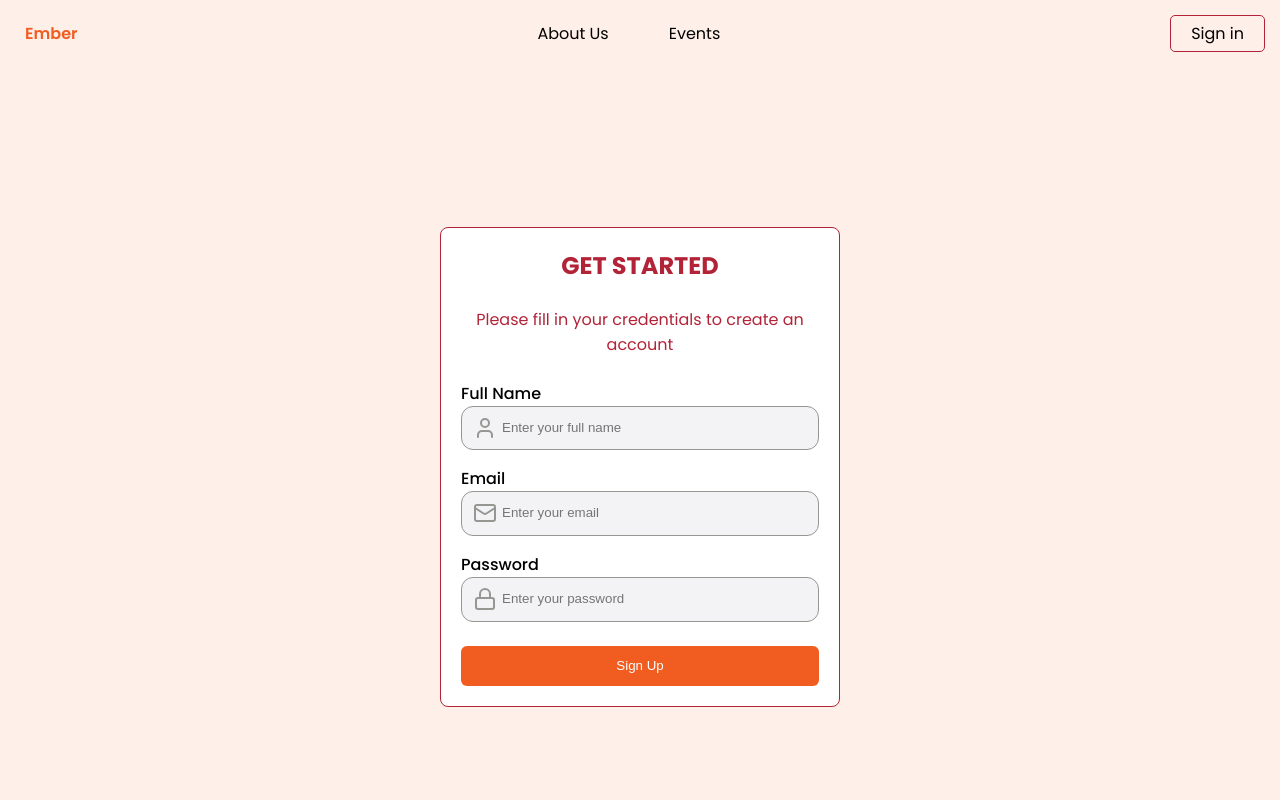
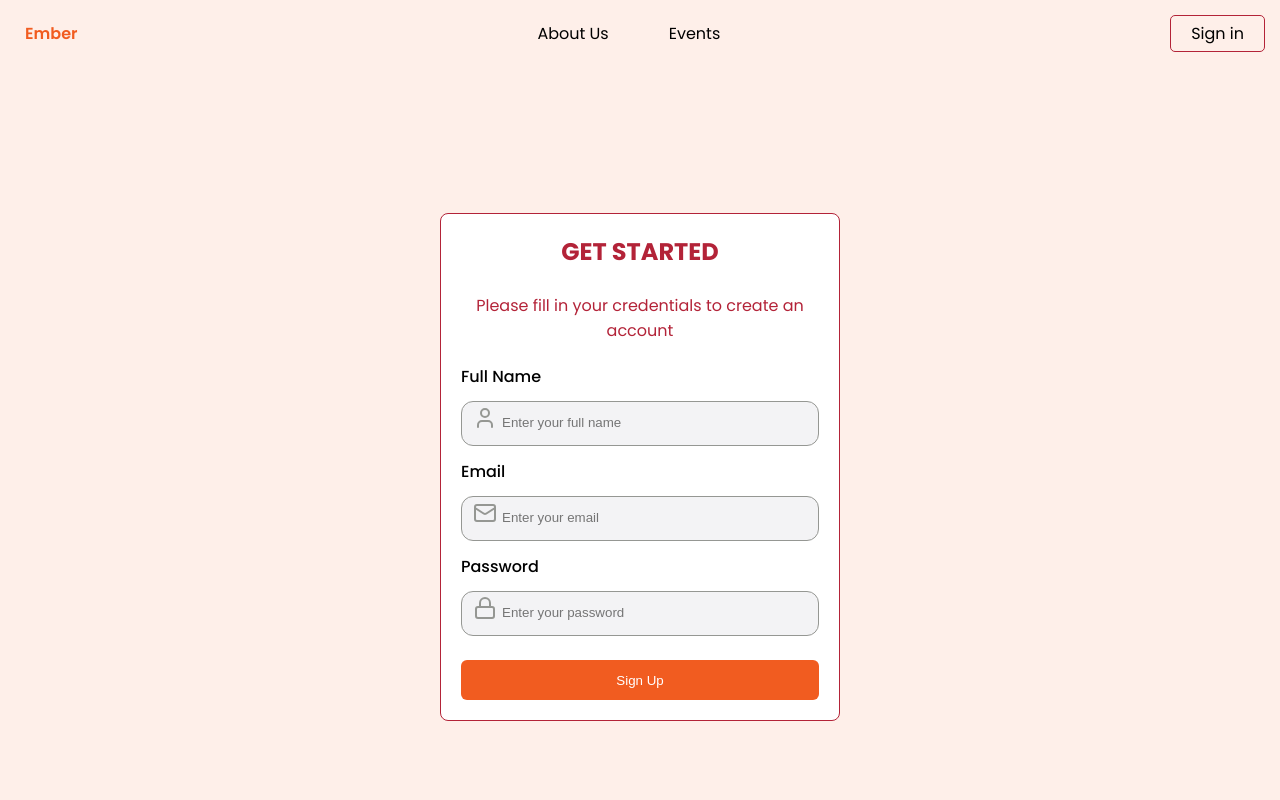
Before and after one commit to Austin-Imbastari/group4, a React (Vite) app: page /auth in a window 1280 px wide. Shown: the top 800 px of the page. Built offline with nearby package versions, Linux system fonts and the light colour scheme.

Commit message:
Add spacing between label and input field in InputField component

```diff
--- a/src/components/input_field/InputFieldSC.js
+++ b/src/components/input_field/InputFieldSC.js
@@ -1,6 +1,9 @@
 import styled from "styled-components";
 
 export const InputFieldWrapper = styled.div`
+  display: flex;
+  flex-direction: column;
+  gap: 0.4rem;
   position: relative;
 
   .icon {
```
